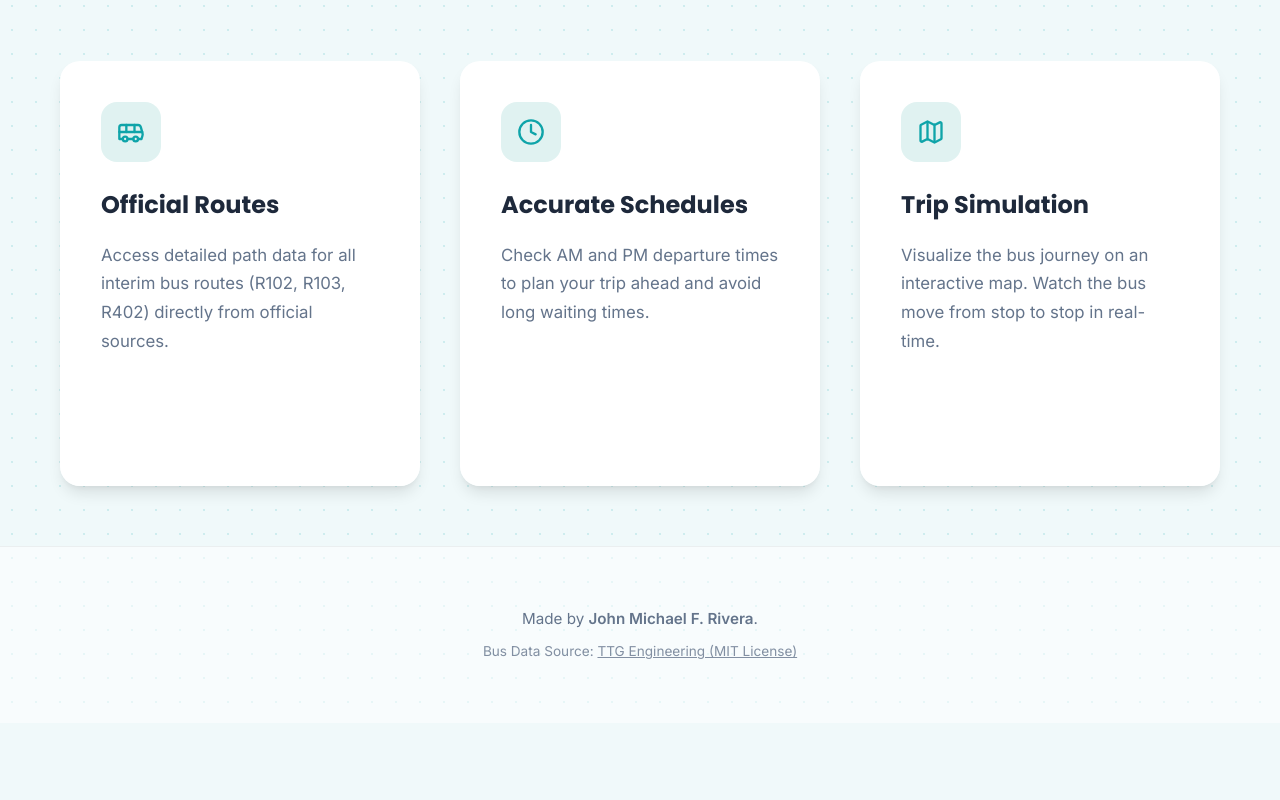
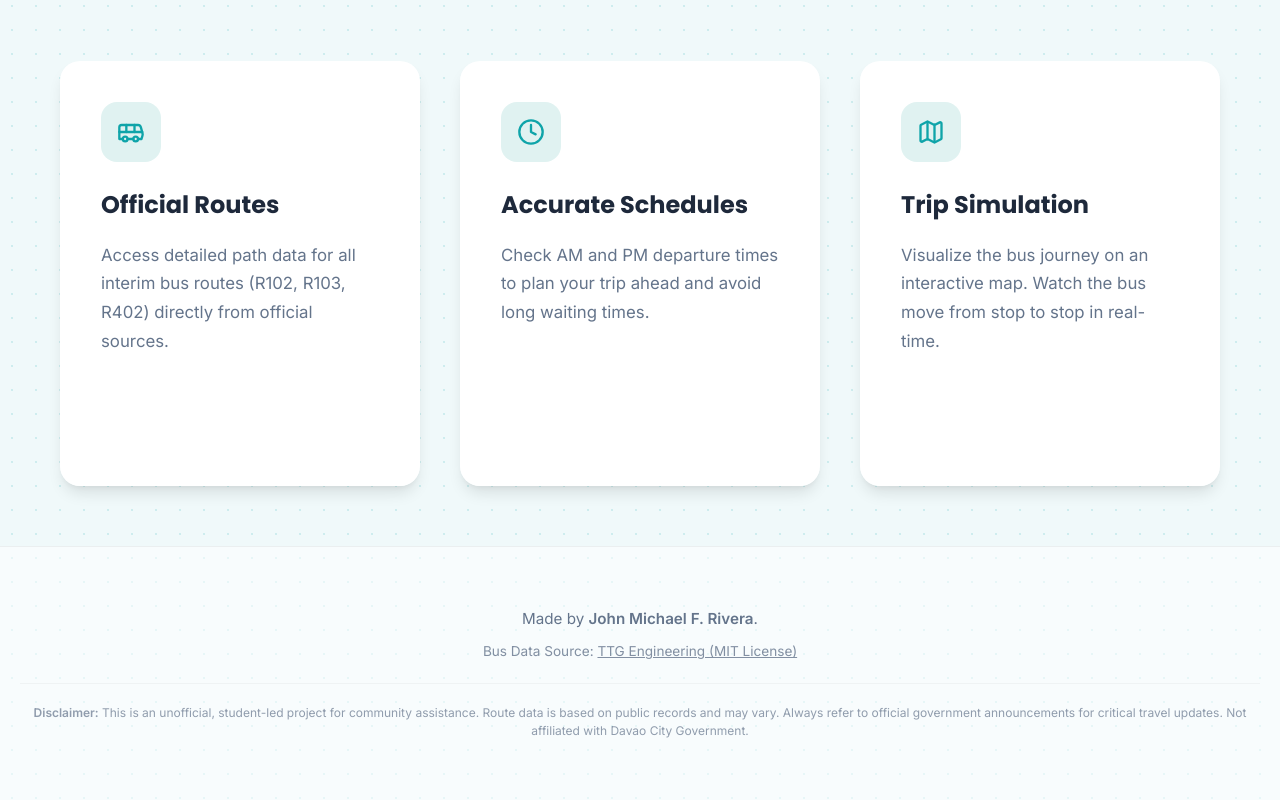
Before and after one commit to johnmichael06/davao-interimbus, a React (Vite) app: page / in a window 1280 px wide. Shown: the part 510-1310 px from the top of the page. Before the commit the page ends 1233 px from the top, so only its background shows below. Built offline with nearby package versions, Linux system fonts and the light colour scheme.

Commit message:
disclaimer

```diff
--- a/src/pages/LandingPage.jsx
+++ b/src/pages/LandingPage.jsx
@@ -96,6 +96,26 @@ export default function LandingPage() {
             TTG Engineering (MIT License)
           </a>
         </span>
+
+        {/* The Disclaimer Section */}
+        <div
+          style={{
+            marginTop: "20px",
+            paddingTop: "20px",
+            borderTop: "1px solid rgba(0,0,0,0.05)",
+            fontSize: "0.75rem",
+            lineHeight: "1.5",
+            opacity: 0.7,
+          }}
+        >
+          <p>
+            <strong>Disclaimer:</strong> This is an unofficial, student-led
+            project for community assistance. Route data is based on public
+            records and may vary. Always refer to official government
+            announcements for critical travel updates. Not affiliated with Davao
+            City Government.
+          </p>
+        </div>
       </footer>
     </>
   );
```
